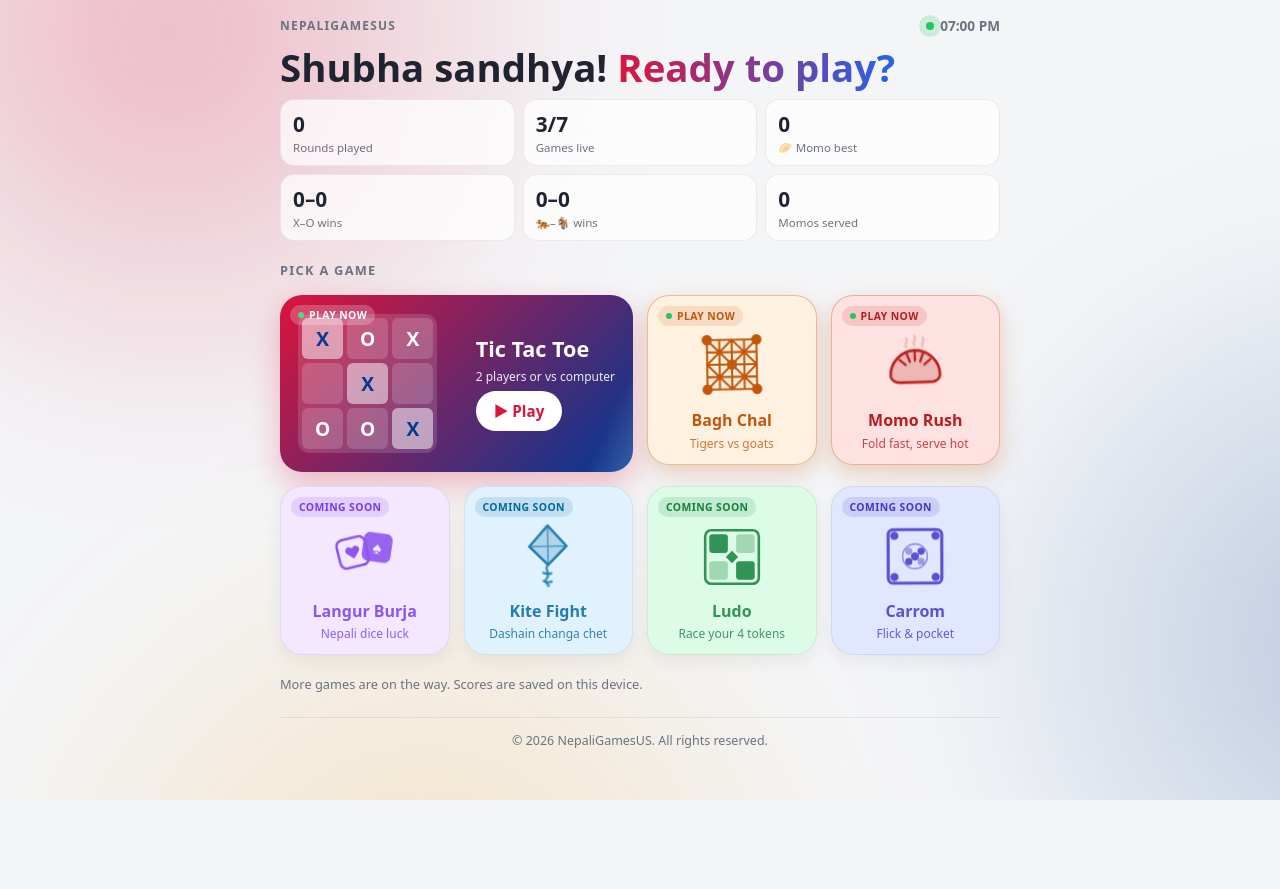
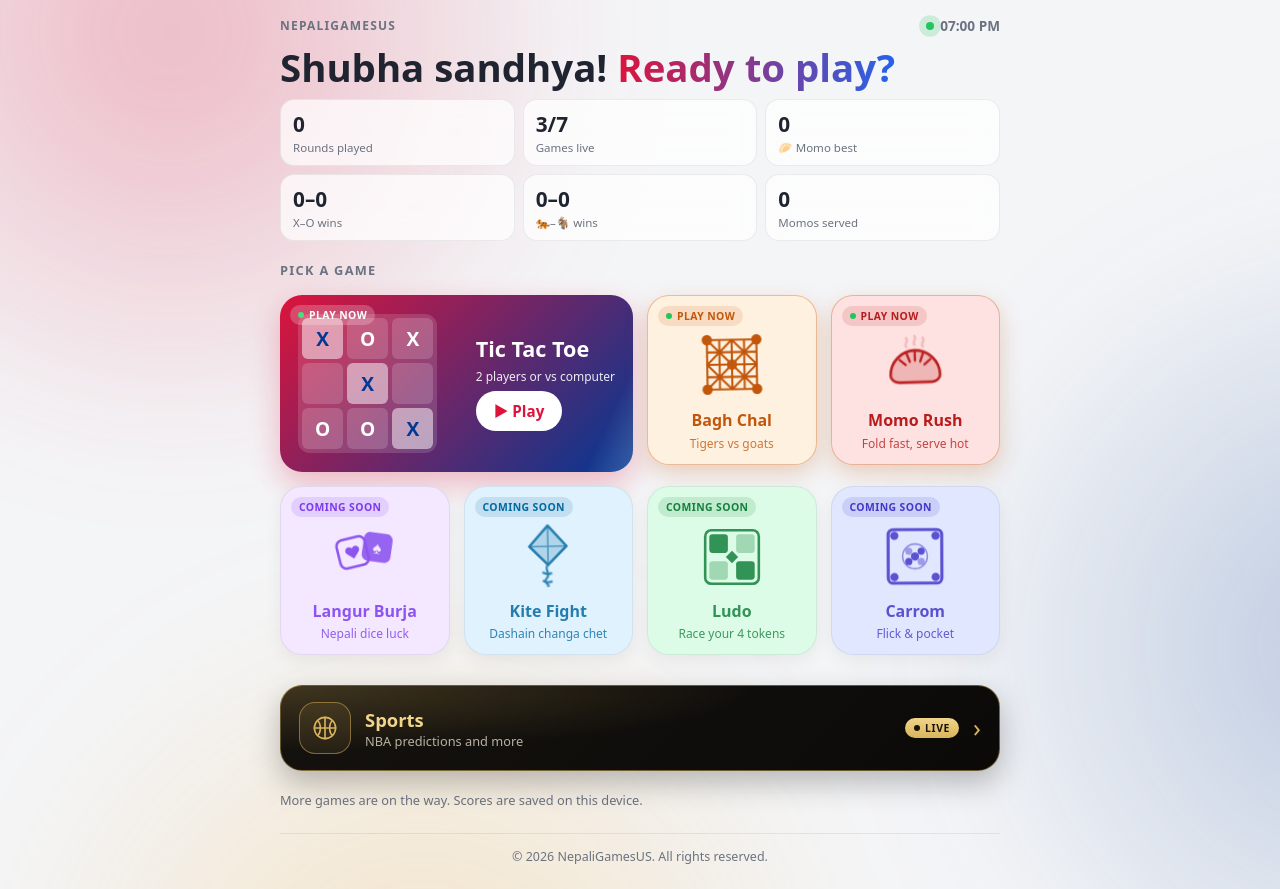
Before and after one commit to pagir1/tic-tac-toe, a plain HTML site: page index.html in a window 1280 px wide. Before the commit the page ends 800 px from the top, so only its background shows below. Drawn offline with Linux system fonts and the light colour scheme.

Commit message:
Home: add a Sports card linking to the Sports hub
Co-Authored-By: Claude Opus 5.5 <noreply@anthropic.com>

```diff
--- a/home.css
+++ b/home.css
@@ -382,3 +382,74 @@
   .blob, .icon, .kite-tail, .steam, .tile, .tile.live::after, .play-pill, .clock::before,
   .mini-board i.on, .stat strong.bump, .toast, .view.entering { animation: none; }
 }
+
+/* ---------- Sports hub card (a link to pagir1.github.io/sports/) ---------- */
+.sports-card {
+  position: relative;
+  display: flex;
+  align-items: center;
+  gap: 14px;
+  margin-top: 14px;
+  padding: 16px 18px;
+  border-radius: 22px;
+  border: 1px solid rgba(217, 180, 91, 0.45);
+  background:
+    radial-gradient(120% 140% at 0% 0%, rgba(217, 180, 91, 0.22), transparent 55%),
+    linear-gradient(135deg, #15120e, #0b0a09);
+  color: #f4efe6;
+  text-decoration: none;
+  overflow: hidden;
+  box-shadow: 0 12px 30px rgba(0, 0, 0, 0.25);
+  transition: transform 0.15s ease, box-shadow 0.15s ease;
+  animation: tile-in 0.5s cubic-bezier(0.2, 0.9, 0.3, 1.2) 0.5s backwards;
+}
+.sports-card::after {
+  content: "";
+  position: absolute;
+  inset: 0;
+  background: linear-gradient(115deg, transparent 35%, rgba(255, 236, 190, 0.16) 50%, transparent 65%);
+  transform: translateX(-100%);
+  animation: sheen 4.5s ease-in-out infinite;
+  pointer-events: none;
+}
+.sports-card:active { transform: scale(0.98); }
+@media (hover: hover) {
+  .sports-card:hover { transform: translateY(-3px); box-shadow: 0 16px 34px rgba(0, 0, 0, 0.32); }
+}
+.sports-icon {
+  flex: none;
+  display: grid;
+  place-items: center;
+  width: 52px;
+  height: 52px;
+  border-radius: 16px;
+  color: #d9b45b;
+  border: 1px solid rgba(217, 180, 91, 0.5);
+  background: rgba(217, 180, 91, 0.1);
+}
+.sports-icon svg { width: 30px; height: 30px; }
+.sports-text { display: flex; flex-direction: column; min-width: 0; flex: 1; text-align: left; }
+.sports-name { font-size: 1.15rem; font-weight: 800; color: #f1d58a; }
+.sports-sub { font-size: 0.8rem; color: #b9b0a2; }
+.sports-badge {
+  flex: none;
+  padding: 3px 9px;
+  border-radius: 999px;
+  font-size: 0.65rem;
+  font-weight: 800;
+  letter-spacing: 0.06em;
+  text-transform: uppercase;
+  color: #1a1408;
+  background: linear-gradient(180deg, #f1d58a, #d9b45b);
+}
+.sports-badge::before {
+  content: "";
+  display: inline-block;
+  width: 6px;
+  height: 6px;
+  margin-right: 5px;
+  border-radius: 50%;
+  background: #1a1408;
+  vertical-align: 1px;
+}
+.sports-go { flex: none; font-size: 1.6rem; line-height: 1; color: #d9b45b; }
--- a/index.html
+++ b/index.html
@@ -131,6 +131,22 @@
           <span class="tile-sub">Flick &amp; pocket</span>
         </button>
       </div>
+
+      <!-- Sports hub link: a plain link, not a .tile, so the game counts and tile scripts ignore it -->
+      <a class="sports-card" href="https://pagir1.github.io/sports/" aria-label="Open Sports: NBA predictions and more">
+        <span class="sports-icon" aria-hidden="true">
+          <svg viewBox="0 0 48 48" fill="none" stroke="currentColor" stroke-width="2.6" stroke-linecap="round">
+            <circle cx="24" cy="24" r="17"/>
+            <path d="M7 24h34M24 7v34M12 12c6 5 6 19 0 24M36 12c-6 5-6 19 0 24"/>
+          </svg>
+        </span>
+        <span class="sports-text">
+          <span class="sports-name">Sports</span>
+          <span class="sports-sub">NBA predictions and more</span>
+        </span>
+        <span class="sports-badge">Live</span>
+        <span class="sports-go" aria-hidden="true">›</span>
+      </a>
 
       <p class="footnote">More games are on the way. Scores are saved on this device.</p>
 
```
